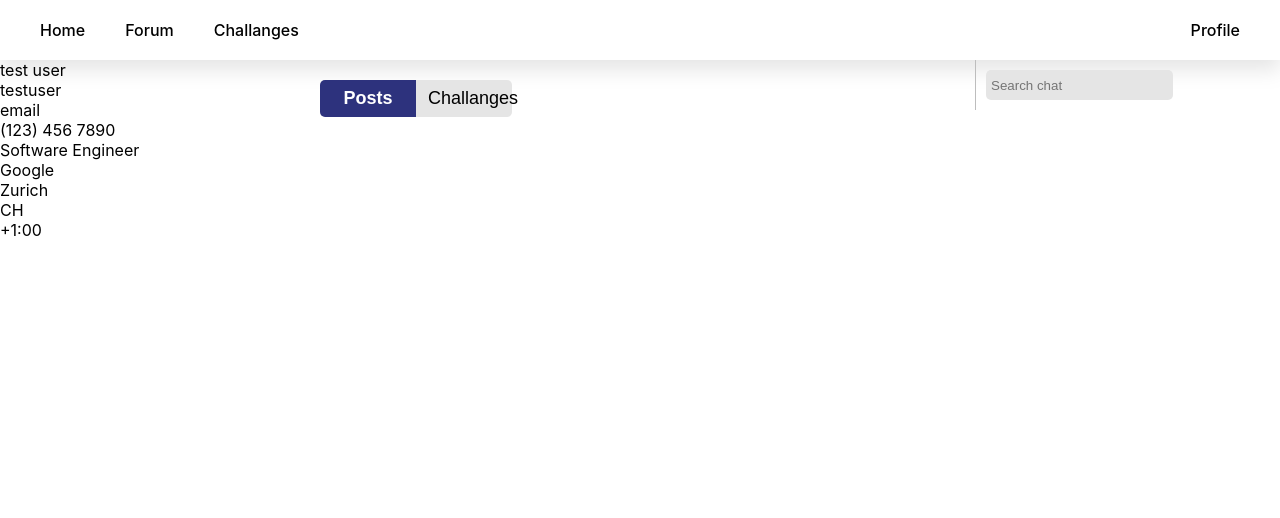
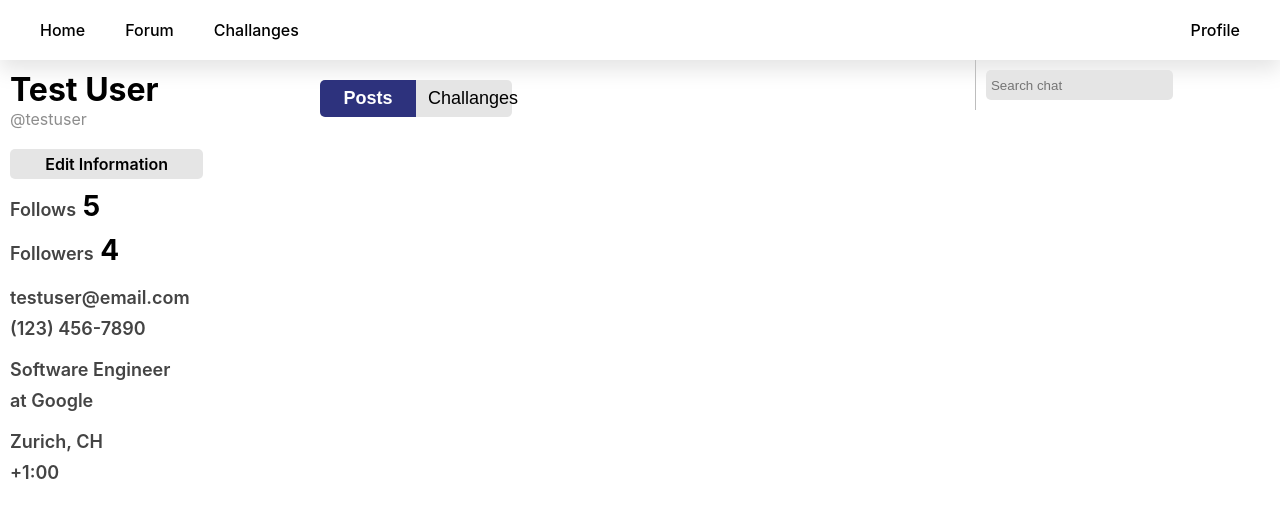
Before and after one commit to ZaqSD/spacecoding, a React (Create React App) app in the folder frontend/: page /profile in a window 1280 px wide. Shown: the top 518 px of the page. Built offline with nearby package versions, Linux system fonts and the light colour scheme.

Commit message:
Format profile information

```diff
--- a/frontend/src/App.css
+++ b/frontend/src/App.css
@@ -21,11 +21,12 @@ ul {
     border-radius: 5px;
     border-width: 0px;
     background-color: #E5E5E5;
-    color: black;
+    color: black !important;
     padding-top: 8px;
     padding-right: 12px;
     padding-bottom: 8px;
     padding-left: 12px;
+    text-decoration: none;
 }
 
 .button:hover {
@@ -38,7 +39,7 @@ ul {
     transition: filter 200ms ease-out;
     background-color: var(--color-primary-blue);
     font-weight: 600;
-    color: white;
+    color: white !important;
 }
 
 .button-primary:hover {
@@ -97,6 +98,10 @@ ul {
     font-weight: 700;
     font-size: 20px;
     margin: 0px;
+}
+
+.height-10 {
+    height: 10px;
 }
 
 .messageWindow {
@@ -163,6 +168,20 @@ ul {
     border-color: #B7B7B7;
 }
 
+.profile-information {
+    color: #444444;
+    font-size: 18px;
+    font-weight: 600;
+    margin-top: 10px;
+    margin-left: 10px;
+}
+
+.profile-information .profile-information-counter {
+    color: black;
+    font-size: 28px;
+    font-weight: 700;
+}
+
 .textfield {
     transition: border-color 200ms ease-out;
     font-size: 16px;
@@ -185,7 +204,7 @@ ul {
     transition: background-color 200ms ease-out;
     transition: filter 200ms ease-out;
     background-color: var(--color-primary-green);
-    color: white;
+    color: white !important;
     height: 40px;
     margin-top: 20px;
 }
@@ -335,3 +354,32 @@ ul {
     border-top-left-radius: 0px;
     border-bottom-left-radius: 0px;
 }
+
+#profile-information-edit {
+    font-size: 16px;
+    text-align: center;
+    width: 100%;
+    padding: 5px;
+    margin-right: 10px;
+}
+
+#profile-information-name {
+    color: black;
+    font-size: 32px;
+    font-weight: 700;
+    width: 100%;
+}
+
+#profile-information-follow {
+    font-size: 18px;
+    text-align: center;
+    width: 100%;
+    padding: 10px;
+    margin-right: 10px;
+}
+
+#profile-information-username {
+    color: #8D8D8D;
+    font-size: 16px;
+    margin-left: 10px;
+}
--- a/frontend/src/App.tsx
+++ b/frontend/src/App.tsx
@@ -7,6 +7,7 @@ import Forum from "./views/Forum";
 import Home from "./views/Home";
 import Login from "./views/Loginpage";
 import Profile from "./views/Profile";
+import ProfileEdit from "./views/ProfileEdit";
 import React from "react";
 import { ScreenClassProvider } from "react-grid-system";
 
@@ -21,6 +22,7 @@ function App() {
             <Route path="/forum" element={<Forum />} />
             <Route path="/challanges" element={<Challanges />} />
             <Route path="/profile" element={<Profile />} />
+            <Route path="/profile/edit" element={<ProfileEdit />} />
           </Routes>
         </div>
       </Router>
--- a/frontend/src/views/Profile.tsx
+++ b/frontend/src/views/Profile.tsx
@@ -4,21 +4,26 @@ import { Col, Container, Row } from "react-grid-system";
 
 import MessageWindow from "../components/MessageWindow";
 import NavBar from "../components/NavBar";
-import TimezoneDropdown from "../components/TimezoneDropdown";
 
 export default function Home() {
   const [isActivityPosts, setIsActivityPosts] = React.useState(true);
 
+  const [userId, setUserId] = React.useState(1);
+  const [isFollowed, setIsFollowed] = React.useState(false);
+
   const profileInformation = {
+    id: 1,
     username: "testuser",
-    pers_name: "test user",
-    pers_email: "email",
-    pers_phonenumber: "(123) 456 7890",
+    pers_name: "Test User",
+    pers_email: "testuser@email.com",
+    pers_phonenumber: "(123) 456-7890",
     biz_position: "Software Engineer",
     biz_company: "Google",
     loc_city: "Zurich",
     loc_country: "CH",
     loc_timezone: "+1:00",
+    followCount: 5,
+    followerCount: 4,
   };
 
   const handleActivitySelector = (view: string) => {
@@ -29,12 +34,16 @@ export default function Home() {
     }
   };
 
+  const handleFollow = () => {
+    isFollowed ? setIsFollowed(false) : setIsFollowed(true);
+  };
+
   return (
     <>
       <NavBar />
       <Container fluid>
         <Row>
-          <Col lg={3}>
+          <Col lg={2}>
             <Row>
               <span
                 className="profile-information"
@@ -42,14 +51,58 @@ export default function Home() {
               >
                 {profileInformation.pers_name}
               </span>
+              <span id="profile-information-username">
+                {"@" + profileInformation.username}
+              </span>
+            </Row>
+            <Row>
+              <div className="height-10"></div>
+            </Row>
+            <Row>
+              {userId === profileInformation.id ? (
+                <a
+                  className="profile-information button"
+                  id="profile-information-edit"
+                  href="/profile/edit"
+                >
+                  Edit Information
+                </a>
+              ) : (
+                <a
+                  className={
+                    isFollowed
+                      ? "profile-information button"
+                      : "profile-information button button-primary"
+                  }
+                  id="profile-information-follow"
+                  onClick={handleFollow}
+                >
+                  {isFollowed ? "Followed" : "Follow"}
+                </a>
+              )}
             </Row>
             <Row>
               <span
                 className="profile-information"
-                id="profile-information-username"
+                id="profile-information-followCount"
               >
-                {profileInformation.username}
+                Follows
+                <span className="profile-information-counter">
+                  {" " + profileInformation.followCount}
+                </span>
               </span>
+              <span
+                className="profile-information"
+                id="profile-information-followerCount"
+              >
+                Followers
+                <span className="profile-information-counter">
+                  {" " + profileInformation.followerCount}
+                </span>
+              </span>
+            </Row>
+            <Row>
+              <div className="height-10"></div>
             </Row>
             <Row>
               <span
@@ -68,6 +121,9 @@ export default function Home() {
               </span>
             </Row>
             <Row>
+              <div className="height-10"></div>
+            </Row>
+            <Row>
               <span
                 className="profile-information"
                 id="profile-information-position"
@@ -80,23 +136,20 @@ export default function Home() {
                 className="profile-information"
                 id="profile-information-company"
               >
-                {profileInformation.biz_company}
+                {"at " + profileInformation.biz_company}
               </span>
+            </Row>
+            <Row>
+              <div className="height-10"></div>
             </Row>
             <Row>
               <span
                 className="profile-information"
                 id="profile-information-city"
               >
-                {profileInformation.loc_city}
-              </span>
-            </Row>
-            <Row>
-              <span
-                className="profile-information"
-                id="profile-information-country"
-              >
-                {profileInformation.loc_country}
+                {profileInformation.loc_city +
+                  ", " +
+                  profileInformation.loc_country}
               </span>
             </Row>
             <Row>
@@ -107,7 +160,11 @@ export default function Home() {
                 {profileInformation.loc_timezone}
               </span>
             </Row>
+            <Row>
+              <div className="height-10"></div>
+            </Row>
           </Col>
+          <Col lg={1}></Col>
           <Col lg={6}>
             <Row>
               <div id="profile-activity-selector">
```
